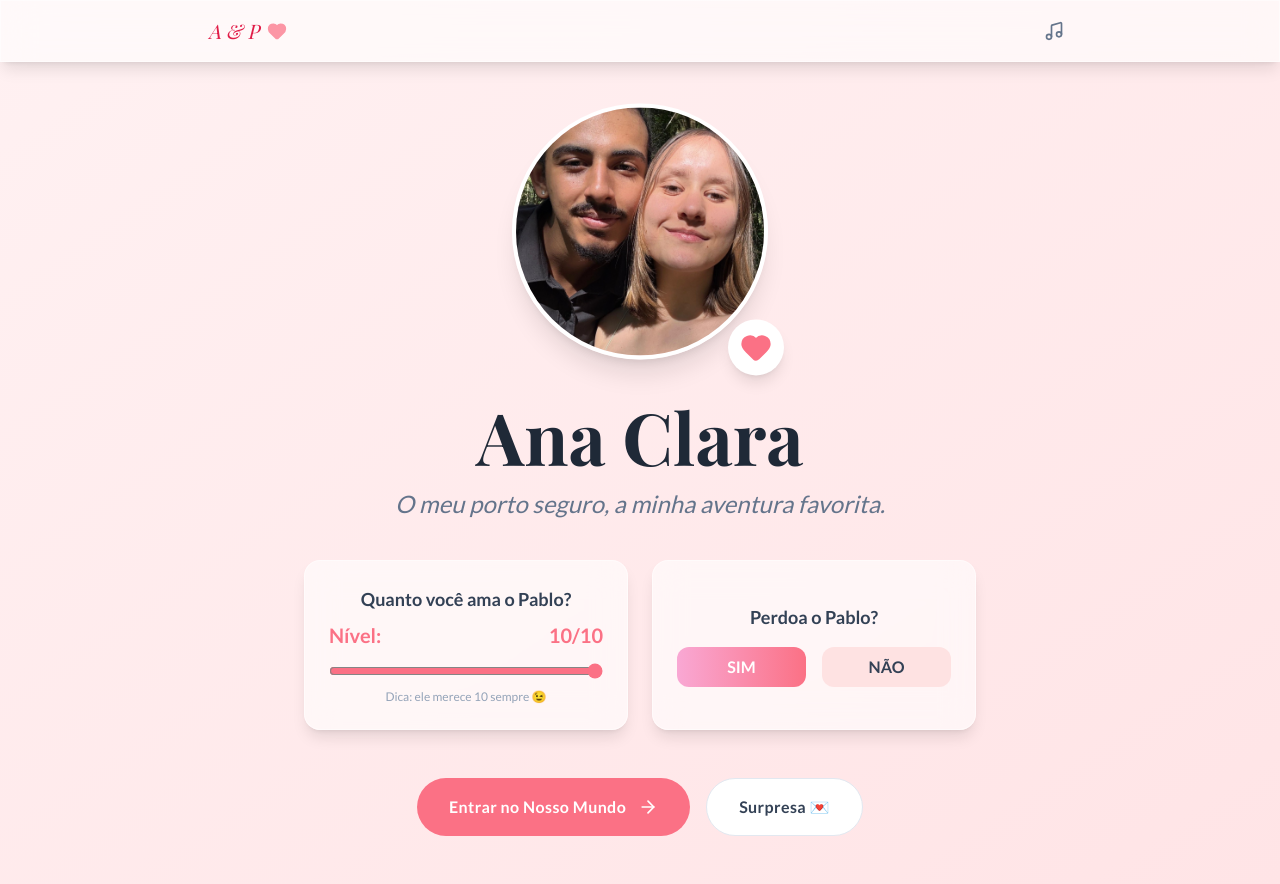
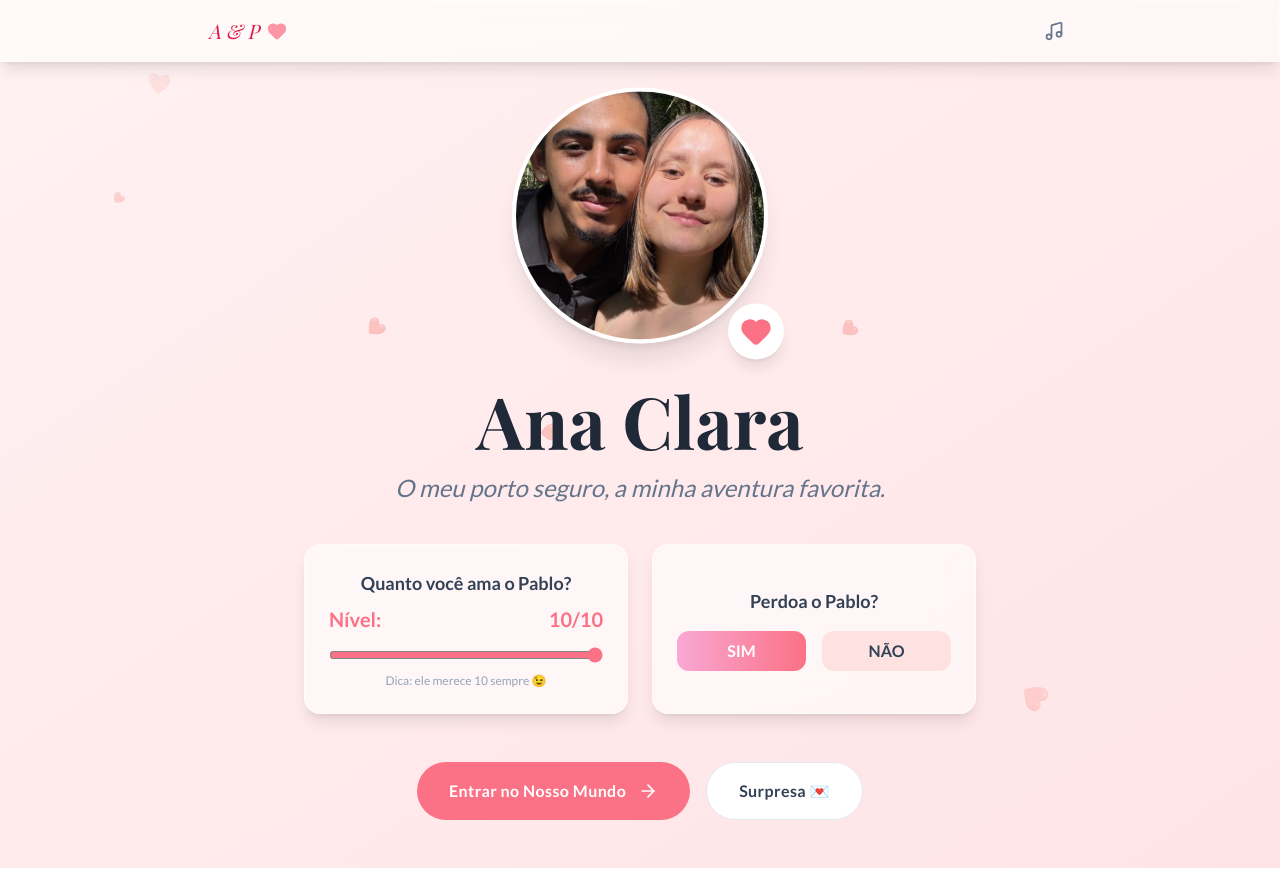
Before and after one commit to griehlpablo/http---euteamoanaclara.top-, a React (Vite) app in the folder novo-site/: page / in a window 1280 px wide. Built offline with nearby package versions, Linux system fonts and the light colour scheme; a web font is replaced by a local one.

Commit message:
Update App.jsx

```diff
--- a/novo-site/src/App.jsx
+++ b/novo-site/src/App.jsx
@@ -1,5 +1,9 @@
+import React from 'react';
 import { HashRouter as Router, Routes, Route } from 'react-router-dom';
 import Navbar from './components/Navbar';
+import HeartRain from './components/HeartRain';
+
+// Importação das Páginas (Certifique-se de que os arquivos existem em src/pages/)
 import Home from './pages/Home';
 import Central from './pages/Central';
 import Contagem from './pages/Contagem';
@@ -12,14 +16,19 @@ import Mural from './pages/Mural';
 import Genealogia from './pages/Genealogia';
 import Humor from './pages/Humor';
 import Links from './pages/Links';
-import AssistenteCasal from './pages/AssistenteCasal'; // Importando o Cupido
+import AssistenteCasal from './pages/AssistenteCasal';
 
 export default function App() {
   return (
-    <div className="bg-gradient-to-br from-rose-50 to-rose-100 min-h-screen text-slate-700 antialiased overflow-x-hidden font-sans">
+    // O container principal define o gradiente de fundo e a fonte
+    <div className="bg-gradient-to-br from-rose-50 to-rose-100 min-h-screen text-slate-700 antialiased overflow-x-hidden font-sans relative">
+      {/* A Chuva de Corações fica aqui para aparecer em todas as telas */}
+      <HeartRain />
+
       <Router>
         <Navbar />
-        <main className="pt-28 pb-12 px-4 max-w-5xl mx-auto">
+        {/* Padding-top (pt-24) garante que o conteúdo não fique escondido sob a Navbar fixa */}
+        <main className="pt-24 pb-12 px-4 max-w-5xl mx-auto relative z-10">
           <Routes>
             <Route path="/" element={<Home />} />
             <Route path="/central" element={<Central />} />
@@ -35,14 +44,8 @@ export default function App() {
             <Route path="/links" element={<Links />} />
             <Route path="/assistente" element={<AssistenteCasal />} />
 
-            {/* Páginas Pendentes */}
-            <Route path="/agenda" element={<div className="text-center mt-20 font-serif text-2xl text-slate-700">Nosso Calendário em construção... 📅</div>} />
-            <Route path="/videos" element={<div className="text-center mt-20 font-serif text-2xl text-slate-700">Vídeos em construção... 🎥</div>} />
-            <Route path="/musica" element={<div className="text-center mt-20 font-serif text-2xl text-slate-700">Nossa Música em construção... 🎵</div>} />
-            <Route path="/sonhos" element={<div className="text-center mt-20 font-serif text-2xl text-slate-700">Lista de Sonhos em construção... ✨</div>} />
-            <Route path="/pote" element={<div className="text-center mt-20 font-serif text-2xl text-slate-700">Pote do Amor em construção... 🎁</div>} />
-            <Route path="/quiz" element={<div className="text-center mt-20 font-serif text-2xl text-slate-700">Quiz do Casal em construção... ❓</div>} />
-            <Route path="/notif" element={<div className="text-center mt-20 font-serif text-2xl text-slate-700">Notificações em construção... 🔔</div>} />
+            {/* Fallback para rotas não encontradas */}
+            <Route path="*" element={<div className="text-center mt-20 font-serif text-2xl text-slate-700">Página em construção... 🚧</div>} />
           </Routes>
         </main>
       </Router>
```
